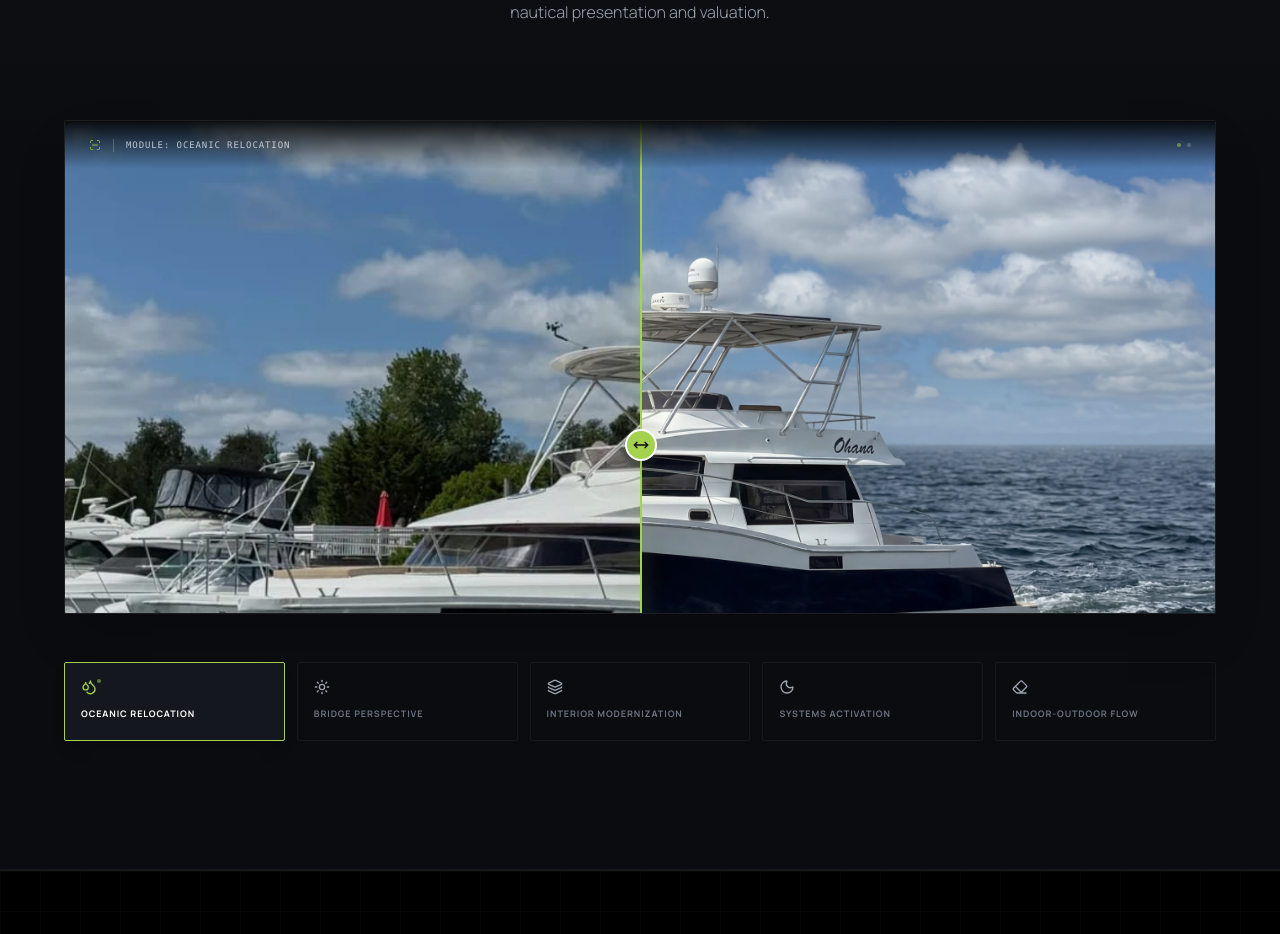
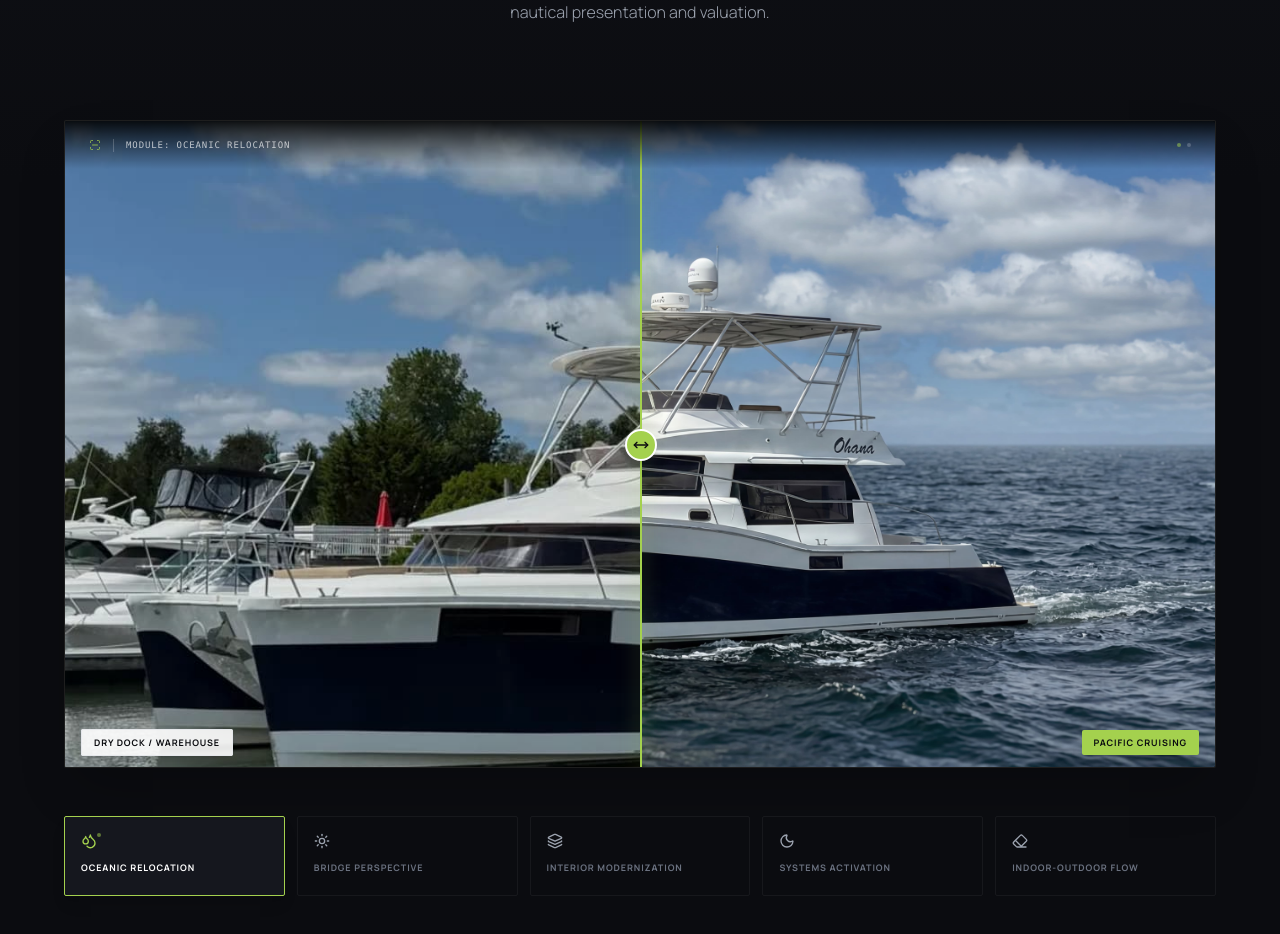
Before and after one commit to testeclothing/MVSACTIVE, a React (Vite) app: page / in a window 1280 px wide. Shown: the part 1120-2054 px from the top of the page. Built offline with nearby package versions, Linux system fonts and the light colour scheme; no server answers.

Commit message:
Update DigitalStaging.tsx

```diff
--- a/components/DigitalStaging.tsx
+++ b/components/DigitalStaging.tsx
@@ -9,7 +9,6 @@ const modules = [
     icon: Droplets,
     beforeLabel: 'Dry Dock / Warehouse',
     afterLabel: 'Pacific Cruising',
-    // Imagens do Módulo 1 (Exterior)
     imageBefore: '/images/200.jpg',
     imageAfter: '/images/img100.jpg',
     description: 'Proprietary isolation algorithm. We extract the vessel from shipyard cradles and composite it into a physics-accurate marine environment.',
@@ -20,7 +19,6 @@ const modules = [
     icon: Sun,
     beforeLabel: 'Obstructed View',
     afterLabel: 'Clear Horizon',
-    // Imagens do Módulo 2 (Comando)
     imageBefore: '/images/202.jpg',
     imageAfter: '/images/102.jpg',
     description: 'Horizon calibration. We replace marina obstructions visible through the helm windows with a seamless, infinite ocean view.',
@@ -31,7 +29,6 @@ const modules = [
     icon: Layers,
     beforeLabel: 'Factory Lighting',
     afterLabel: 'Lifestyle Ambience',
-    // Imagens do Módulo 3 (Interior)
     imageBefore: '/images/204.jpg',
     imageAfter: '/images/104.jpg',
     description: 'Ambiance correction. We adjust color temperature and lighting to showcase the warmth and volume of the living spaces.',
@@ -42,7 +39,6 @@ const modules = [
     icon: Moon,
     beforeLabel: 'Powered Off',
     afterLabel: 'Active Navigation',
-    // Imagens do Módulo 4 (Sistemas/Ecrãs)
     imageBefore: '/images/205.jpg',
     imageAfter: '/images/105.jpg',
     description: 'Digital system activation. We illuminate navigation screens and control panels to demonstrate operational readiness without powering up the vessel.',
@@ -53,7 +49,6 @@ const modules = [
     icon: Eraser,
     beforeLabel: 'Marina Clutter',
     afterLabel: 'Open Water',
-    // Imagens do Módulo 5 (Popa/Exterior)
     imageBefore: '/images/203.jpg',
     imageAfter: '/images/103.jpg',
     description: 'Visual continuity. We erase neighboring boats and concrete docks to create a seamless connection between the aft-deck and the ocean.',
@@ -95,7 +90,8 @@ const DigitalStaging: React.FC = () => {
             <div className="flex flex-col gap-8 lg:gap-12 max-w-6xl mx-auto">
 
                 {/* 1. The Viewport (SLIDER) */}
-                <div className="relative w-full aspect-[4/3] lg:aspect-[21/9] bg-[#050505] rounded-sm border border-gray-200 dark:border-white/10 shadow-2xl overflow-hidden group">
+                {/* AQUI ESTÁ A MUDANÇA: aspect-video dá formato 16:9 (mais alto) */}
+                <div className="relative w-full aspect-[4/3] lg:aspect-video bg-[#050505] rounded-sm border border-gray-200 dark:border-white/10 shadow-2xl overflow-hidden group">
 
                     {/* Top HUD Bar */}
                     <div className="absolute top-0 left-0 right-0 h-12 bg-gradient-to-b from-black/90 to-transparent z-30 flex justify-between items-center px-6 pointer-events-none">
```
